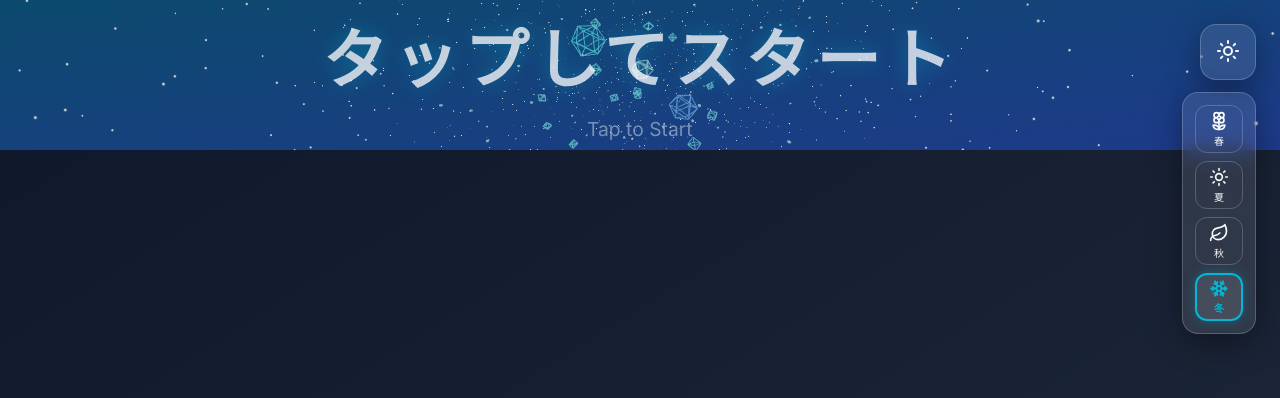
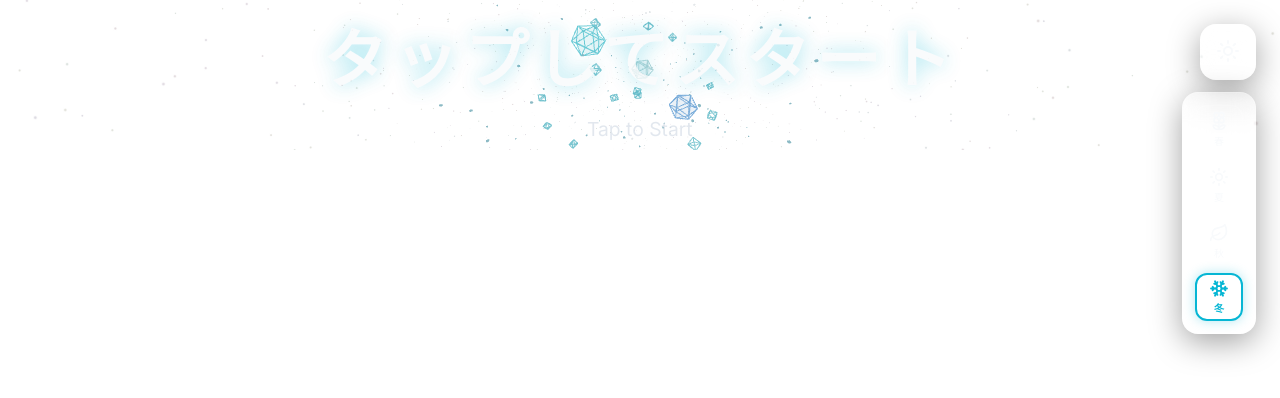
Before and after one commit to hazamayurinoki999/waseaca-employee-portal, a React (Vite) app: page / in a window 1280 px wide. Shown: the top 398 px of the page. Built offline with nearby package versions, Linux system fonts and the light colour scheme.

Commit message:
Make background canvas transparent

```diff
--- a/src/components/Background3D.jsx
+++ b/src/components/Background3D.jsx
@@ -636,8 +636,8 @@ export default function Background3D() {
   const config = seasonConfig[mode][season];
 
   return (
-    <div className="fixed inset-0" style={{ zIndex: -10, background: config.bgGradient, transition: 'background 1s ease', pointerEvents: 'none' }}>
-      <Canvas>
+    <div className="fixed inset-0" style={{ zIndex: -10, background: 'transparent', transition: 'background 1s ease', pointerEvents: 'none' }}>
+      <Canvas gl={{ alpha: true }} style={{ background: 'transparent' }}>
         <PerspectiveCamera makeDefault position={[0, 0, 10]} />
         <ambientLight intensity={0.5} />
         {config.lights.map((light, i) => (
--- a/src/index.css
+++ b/src/index.css
@@ -73,13 +73,19 @@
 
 body {
   font-family: var(--font-main);
-  background: linear-gradient(to bottom right, var(--bg-gradient-from), var(--bg-gradient-to));
+  background: transparent;
   color: var(--color-text);
   overflow-y: auto;
   /* Enable vertical scrolling */
   width: 100vw;
   min-height: 100vh;
   transition: background 0.5s ease, color 0.3s ease;
+}
+
+html,
+body,
+#root {
+  background: transparent !important;
 }
 
 #root {
```
